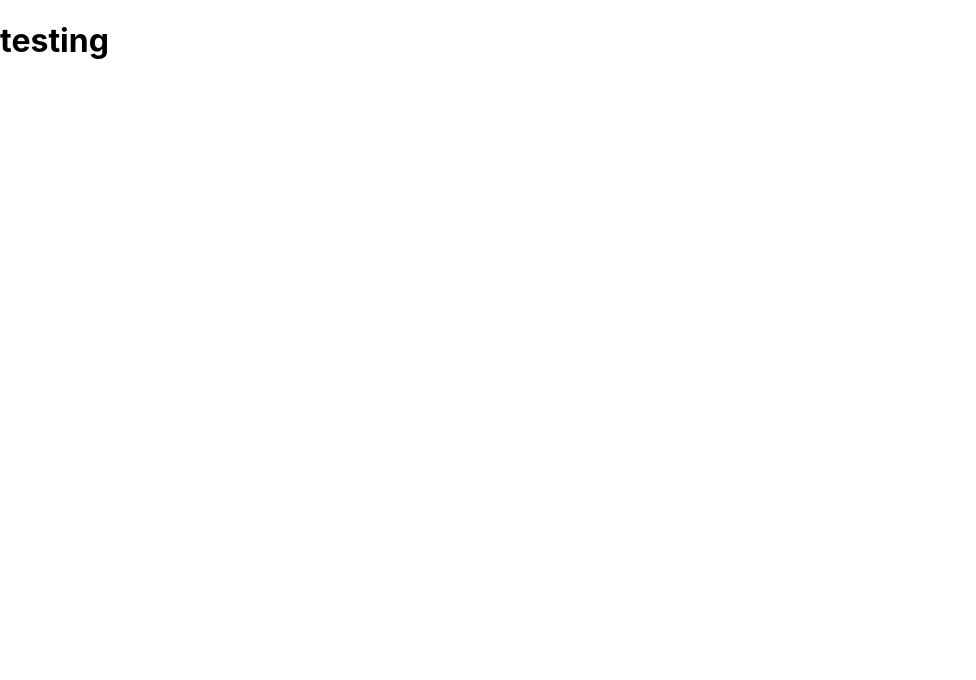
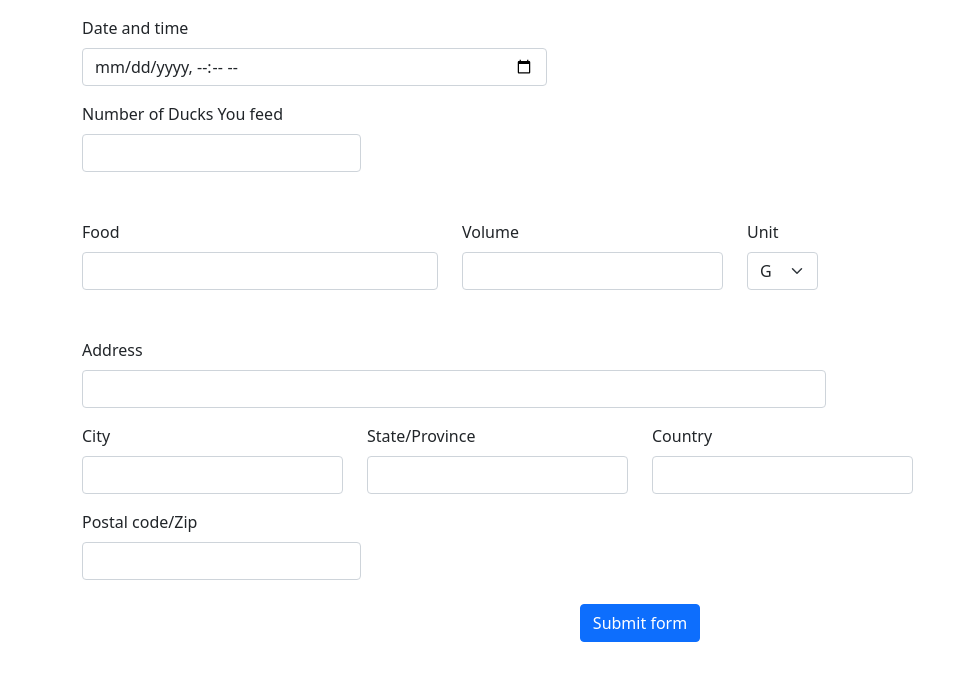
Before and after one commit to jinjialij/duck-collector, a React (Create React App) app: page / in a window 1280 px wide. Shown: the top 680 px of the page, without its empty margins (0-976 px from the left). Built offline with nearby package versions, Linux system fonts and the light colour scheme.

Commit message:
feature: add dataform

```diff
--- a/package.json
+++ b/package.json
@@ -6,7 +6,9 @@
     "@testing-library/jest-dom": "^5.14.1",
     "@testing-library/react": "^11.2.7",
     "@testing-library/user-event": "^12.8.3",
+    "bootstrap": "^5.1.3",
     "react": "^17.0.2",
+    "react-bootstrap": "^2.0.0",
     "react-dom": "^17.0.2",
     "react-scripts": "4.0.3",
     "web-vitals": "^1.1.2"
--- a/src/App.js
+++ b/src/App.js
@@ -1,7 +1,15 @@
 import "./App.css";
+import DataForm from "./cmponents/DataForm/DataForm";
+import Container from "react-bootstrap/Container";
 
 function App() {
-  return <h1>testing</h1>;
+  return (
+    <>
+      <Container>
+        <DataForm />
+      </Container>
+    </>
+  );
 }
 
 export default App;
--- /dev/null
+++ b/src/cmponents/DataForm/DataForm.js
@@ -0,0 +1,69 @@
+import Form from "react-bootstrap/Form";
+import Row from "react-bootstrap/Row";
+import Col from "react-bootstrap/Col";
+import Button from "react-bootstrap/Button";
+
+const DataForm = () => {
+  const submitHandler = (event) => {
+    event.preventDefault();
+  };
+
+  return (
+    <Form className="justify-content-md-center" onSubmit={submitHandler}>
+      <Form.Group className="mb-3 mt-3" xs={12} as={Col} md="5">
+        <Form.Label>Date and time</Form.Label>
+        <Form.Control type="datetime-local" required />
+      </Form.Group>
+      <Form.Group className="mb-5" as={Col} md="3">
+        <Form.Label>Number of Ducks You feed</Form.Label>
+        <Form.Control type="number" required />
+      </Form.Group>
+
+      <Row className="mb-5">
+        <Form.Group as={Col} md="4">
+          <Form.Label>Food</Form.Label>
+          <Form.Control type="text" required />
+        </Form.Group>
+        <Form.Group as={Col} md="3">
+          <Form.Label>Volume</Form.Label>
+          <Form.Control type="number" required />
+        </Form.Group>
+        <Form.Group as={Col} md="1">
+          <Form.Label>Unit</Form.Label>
+          <Form.Select aria-label="unit">
+            <option value="g">G</option>
+            <option value="kg">KG</option>
+            <option value="ton">Ton</option>
+          </Form.Select>
+        </Form.Group>
+      </Row>
+      <Form.Group as={Col} md="8" className="mb-3">
+        <Form.Label>Address</Form.Label>
+        <Form.Control type="text" required />
+      </Form.Group>
+      <Row className="mb-3">
+        <Form.Group as={Col} md="3">
+          <Form.Label>City</Form.Label>
+          <Form.Control type="text" required />
+        </Form.Group>
+        <Form.Group as={Col} md="3">
+          <Form.Label>State/Province</Form.Label>
+          <Form.Control type="text" required />
+        </Form.Group>
+        <Form.Group as={Col} md="3">
+          <Form.Label>Country</Form.Label>
+          <Form.Control type="text" required />
+        </Form.Group>
+      </Row>
+      <Form.Group as={Col} md="3">
+        <Form.Label>Postal code/Zip</Form.Label>
+        <Form.Control type="text" required />
+      </Form.Group>
+      <div className="mt-4 mb-3 text-center">
+        <Button type="submit">Submit form</Button>
+      </div>
+    </Form>
+  );
+};
+
+export default DataForm;
```
Also changed, not shown: src/index.js (+9 -6 lines), 1 other file (tests, documents, lock files or other folders).
